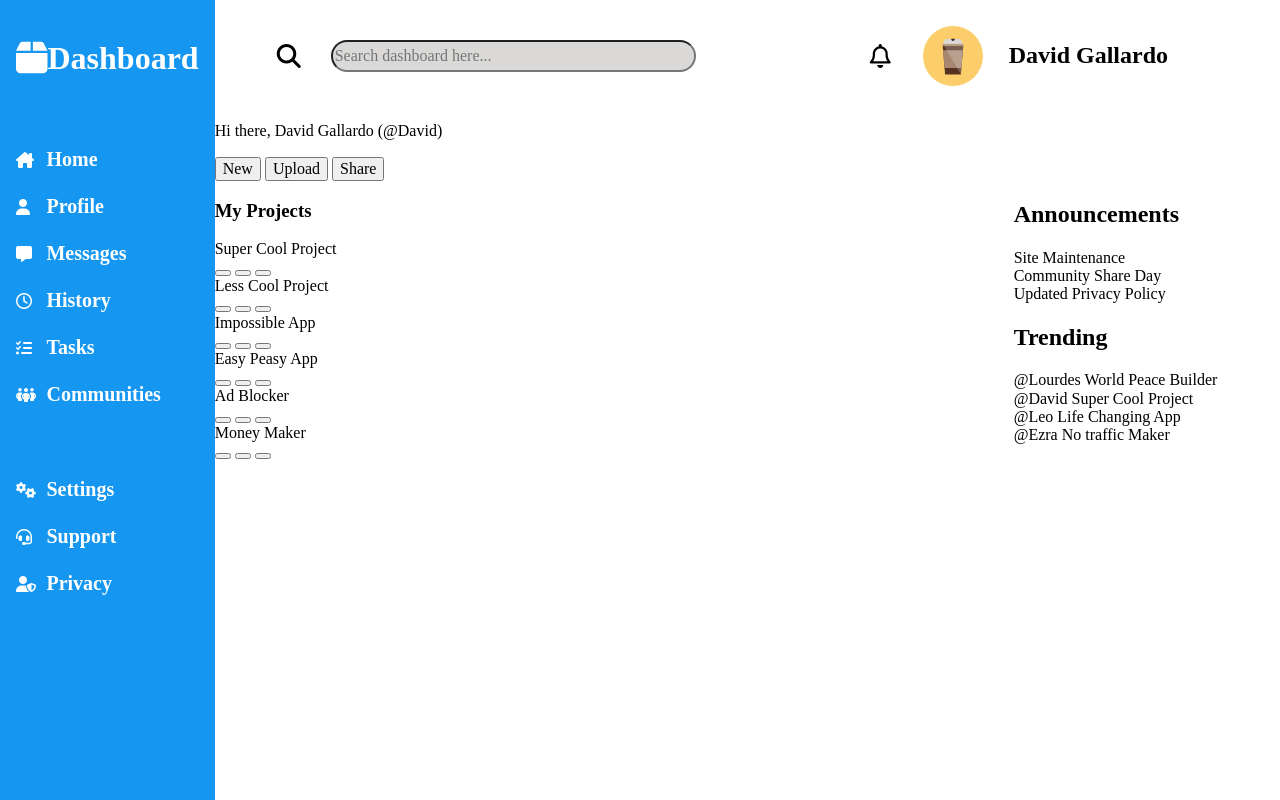
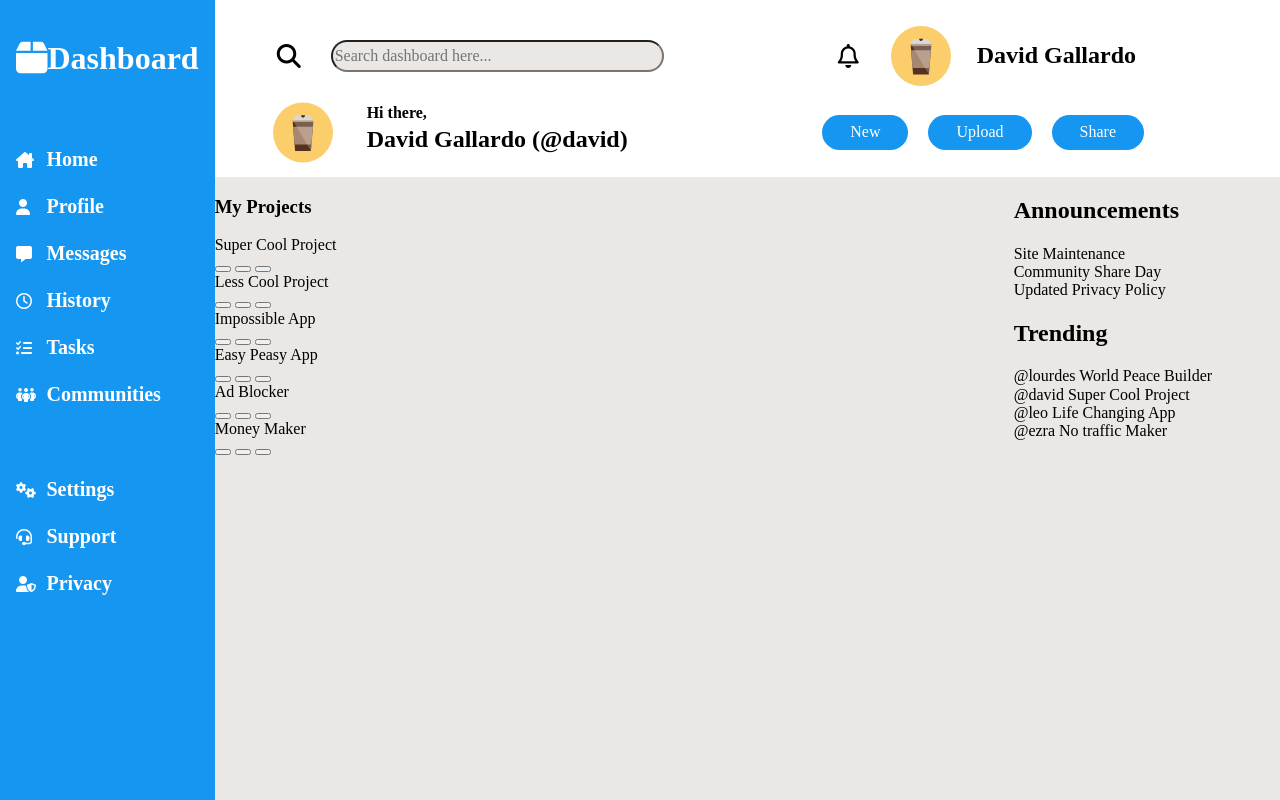
Before and after one commit to Davidg412/My_Dashboard, a plain HTML site: page index.html in a window 1280 px wide. Drawn offline with Linux system fonts and the light colour scheme.

Commit message:
Initial creation of Head of page (bottom)

```diff
--- a/index.html
+++ b/index.html
@@ -55,15 +55,22 @@
                 <button class="searchglass"><i class="fa-solid fa-magnifying-glass"></i></button>
                 <input type="search" name="query" id="query" placeholder="Search dashboard here...">
                 <button class="notification"><i class="fa-regular fa-bell"></i></button>
-                <img src="bottle-cafe-coffee-svgrepo-com.svg" alt="Coffee" class="coffelogo">
+                <img src="bottle-cafe-coffee-svgrepo-com.svg" alt="Coffee" class="coffelogomini">
                 <div class="nametag">David Gallardo</div>
             </div>
             <div class="head-bottom">
-                <img src="" alt="">
-                <p>Hi there, David Gallardo (@David)</p>
-                <button>New</button>
-                <button>Upload</button>
-                <button>Share</button>
+                <img src="bottle-cafe-coffee-svgrepo-com.svg" alt="Coffee" class="coffelogolarge">
+                <div class="greet-container">
+                    <p class="greeting">Hi there,</p>
+                    <p class="username">David Gallardo (@david)</p>
+                </div>
+                <div class="container-buttons">
+                    <div class="button-holder">
+                        <button class="new-button">New</button>
+                        <button class="upload-button">Upload</button>
+                        <button class="share-button">Share</button>
+                    </div>
+                </div>
             </div>
         </div>
 
@@ -101,10 +108,10 @@
                 <div>Community Share Day</div>
                 <div>Updated Privacy Policy</div>
             <h2 class="trending">Trending</h2>
-                <div>@Lourdes World Peace Builder</div>
-                <div>@David Super Cool Project</div>
-                <div>@Leo Life Changing App</div>
-                <div>@Ezra No traffic Maker</div>
+                <div>@lourdes World Peace Builder</div>
+                <div>@david Super Cool Project</div>
+                <div>@leo Life Changing App</div>
+                <div>@ezra No traffic Maker</div>
         </div>
     </div>
 </body>
--- a/style.css
+++ b/style.css
@@ -94,7 +94,7 @@ i {
 
 #query {
 	flex-grow: 1;
-	background-color: rgb(218, 217, 216);
+	background-color: rgb(234, 231, 228);
 	border-radius: 1.5rem;
 	height: 2rem;
 }
@@ -126,9 +126,97 @@ i {
 .nametag {
 	font-weight: 900;
 	font-size: 1.5rem;
-	margin-right: 7rem;
+	margin-right: 9rem;
 }
 
-.coffelogo {
+.coffelogomini {
 	margin-right: 1.5rem;
 }
+
+/*********************Head of Page (Bottom)*************************/
+.head-bottom {
+	display: flex;
+}
+
+.head-bottom > div {
+	display: flex;
+	flex-grow: 1;
+}
+
+.container-buttons > div {
+	display: flex;
+	align-items: center;
+	flex-grow: 1;
+}
+
+.container-buttons > div > button {
+	background-color: #1596f1;
+	color: white;
+	border-radius: 1.25rem;
+	padding: .5rem 1.75rem;
+	border: none;
+}
+
+.container-buttons {
+	display: flex;
+	align-items: center;
+	margin-left: 10rem;
+}
+
+.button-holder {
+	display: flex;
+	flex-grow: 1;
+	justify-content: flex-end;
+}
+
+.greet-container {
+	display: flex;
+	flex-direction: column;
+	margin-left: 2rem;
+}
+
+div > p {
+	font-weight: 800;
+}
+
+.greeting {
+	margin-bottom: .10rem;
+}
+
+.username {
+	margin-top: .10rem;
+	font-size: 1.5rem;
+}
+
+.share-button {
+margin-right: 8.5rem;
+}
+
+.upload-button {
+	margin-right: 1.25rem;
+}
+
+.new-button {
+	margin-right: 1.25rem;
+}
+
+.coffelogolarge {
+	margin-left: 3.5rem;
+}
+
+
+
+
+
+/*********************Body of Page************************/
+.body-container {
+	background-color: rgb(234, 231, 228);
+}
+
+
+
+
+/*********************Right-Sidebar************************/
+.right-sidebar-container {
+	background-color: rgb(234, 231, 228);
+}
```
